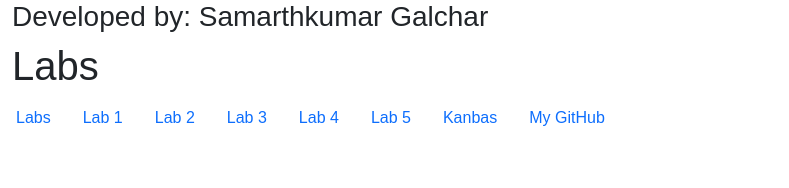
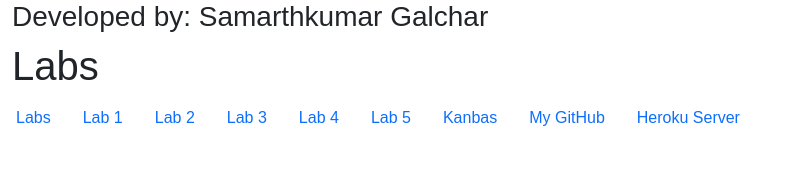
Before and after one commit to Samarthvg/kanbas-react-web-app, a React (Create React App) app: page /#/Labs/TOC in a window 1280 px wide. Shown: the top 188 px of the page, without its empty margins (0-789 px from the left). Built offline with nearby package versions, Linux system fonts and the light colour scheme; no server answers.

Commit message:
added heroku in TOC

```diff
--- a/src/Labs/TOC.tsx
+++ b/src/Labs/TOC.tsx
@@ -49,6 +49,9 @@
           My GitHub
         </a>
       </li>
+      <li className="nav-item">
+        <a id="wd-node-server" href="https://samarth-kanbas-node-server-app-7be31e17a1a6.herokuapp.com/" className="nav-link">Heroku Server</a>
+      </li>
     </ul>
   );
 }
```
